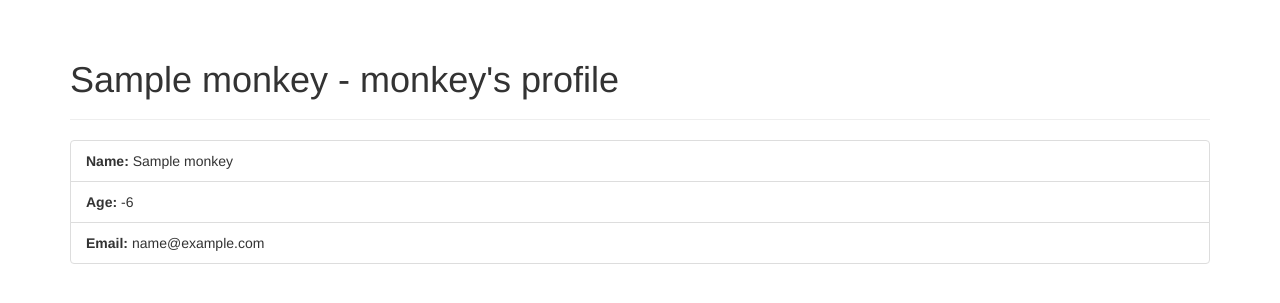
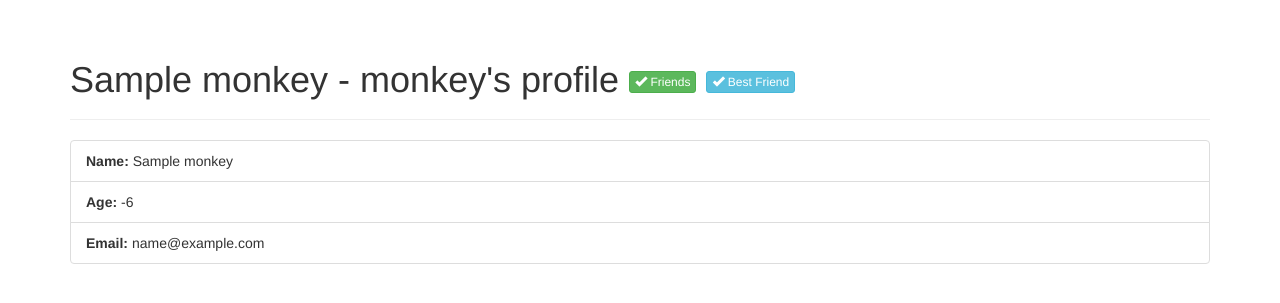
Before and after one commit to timzdevz/fm-flask-app, a Flask app: page /monkey/1 in a window 1280 px wide. Shown: the part 52-355 px from the top of the page. Run offline with Flask 2, Linux system fonts and the light colour scheme; a user stored in the database is signed in; tables that the repository leaves empty hold one stand-in row (values such as "Sample post"); some libraries are stand-ins or nearby versions.

Commit message:
Add "add friend/add best friend" handling functionality

```diff
--- a/app/models.py
+++ b/app/models.py
@@ -20,7 +20,7 @@ class Monkey(UserMixin, db.Model):
     email = db.Column(db.String(64), index=True, unique=True)
     password_hash = db.Column(db.String(128))
     birth_date = db.Column(db.Date())
-    best_friend = db.Column(db.Integer)
+    best_friend_id = db.Column(db.Integer)
 
     friended = db.relationship('Monkey',
                                 secondary=Friendship.__tablename__,
@@ -28,10 +28,14 @@ class Monkey(UserMixin, db.Model):
                                 secondaryjoin=Friendship.monkey_2 == id,
                                 backref=db.backref('friends', lazy='dynamic'),
                                 lazy='dynamic')
-
     @property
     def friends_total(self):
         return self.friends.count() + self.friended.count()
+
+    @property
+    def best_friend(self):
+        if self.has_best_friend():
+            return Monkey.query.get(self.best_friend_id)
 
     @property
     def age(self):
@@ -48,9 +52,32 @@ class Monkey(UserMixin, db.Model):
     def verify_password(self, password):
         return check_password_hash(self.password_hash, password)
 
-    def add_friend(self, monkey):
-        if monkey in self.friends:
-            raise ValueError("Friendship allready exits")
+    def add_friend(self, monkey_friend):
+        if self.has_friend(monkey_friend):
+            raise ValueError('Cannot add friend: friend already exists')
+
+        self.friends.append(monkey_friend)
+        self.save()
+
+    def add_best_friend(self, monkey_friend):
+        if self.has_best_friend():
+            raise ValueError('Cannot add best friend: best friend already exists')
+
+        self.best_friend_id = monkey_friend.id
+        self.save()
+
+    def has_friend(self, monkey_friend):
+        return monkey_friend in (self.friends.filter_by(id=monkey_friend.id).first(), \
+                                self.friended.filter_by(id=monkey_friend.id).first())
+
+    def has_best_friend(self):
+        return self.best_friend_id is not None
+
+    def is_best_friend(self, monkey_friend):
+        return monkey_friend.id == self.best_friend_id
+
+    def save(self):
+        db.session.add(self)
 
     def __repr__(self):
         return '<Monkey {} {}>'.format(self.id, self.email)
--- a/app/templates/monkey.html
+++ b/app/templates/monkey.html
@@ -4,7 +4,20 @@
 {% block title %}{{ super() }} - {{ monkey.name }} profile page{% endblock %}
 
 {% block page_content %}
-<div class="page-header"><h1>{{ monkey.name }} - monkey's profile</h1></div>
+<div class="page-header">
+	<h1>{{ monkey.name }} - monkey's profile
+	{%- if current_user.has_friend(monkey) %}
+		{% set monkey_is_friend = true %}
+		<button type="button" class="btn btn-xs btn-success"><span class="glyphicon glyphicon-ok"></span>
+		Friends</button>
+		{% if current_user.is_best_friend(monkey) %}
+			{% set monkey_is_best_friend = true %}
+			<button type="button" class="btn btn-xs btn-info"><span class="glyphicon glyphicon-ok"></span>
+			Best Friend</button>
+		{% endif %}
+	{% endif -%}
+	</h1>
+</div>
 <ul class="list-group">
     <li class="list-group-item">
     	<strong>Name:</strong> {{ monkey.name }}
@@ -16,4 +29,10 @@
     	<strong>Email:</strong> {{ monkey.email }}
     </li>
 </ul>
+
+{% if not monkey_is_friend and monkey != current_user %}
+	<a href="{{ url_for('add_friend', id=monkey.id) }}" class="btn btn-primary">Add friend</a>
+{% elif not (current_user.has_best_friend() or monkey_is_best_friend) %}
+	<a href="{{ url_for('add_friend', id=monkey.id, best_friend='true') }}" class="btn btn-primary">Add as best friend</a>
+{% endif %}
 {% endblock %}
--- a/app/templates/monkeys.html
+++ b/app/templates/monkeys.html
@@ -16,7 +16,7 @@
 	<tr>
 		<td><a href="{{ url_for('profile', id=monkey.id) }}">{{ monkey.name }}</a></td>
 		<td>{{ monkey.friends_total }}</td>
-		<td>{{ monkey.best_friend }}</td>
+		<td>{{ monkey.best_friend.name }}</td>
 	</tr>
 	{% endfor %}
 </table>
--- a/app/views.py
+++ b/app/views.py
@@ -34,7 +34,6 @@ def register():
             birth_date=form.birth_date.data)
 
         db.session.add(monkey)
-        db.session.commit()
 
         flash('You have successfully registered! You can login now', 'success')
         return redirect(url_for('index'))
@@ -50,10 +49,7 @@ def monkeys():
 @app.route('/monkey/<int:id>')
 @login_required
 def profile(id):
-    monkey = Monkey.query.filter_by(id=id).first()
-    if monkey is None:
-        abort(404)
-
+    monkey = Monkey.query.filter_by(id=id).first_or_404()
     return render_template('monkey.html', monkey=monkey)
 
 @app.route('/edit-profile', methods=['GET', 'POST'])
@@ -64,8 +60,7 @@ def edit_profile():
     if request.method == 'POST':
         if form.validate_on_submit():
             form.populate_obj(monkey)
-            db.session.add(monkey)
-            db.session.commit()
+            monkey.save()
             flash('Your profile has been successfully updated', 'success')
     else:
         form.populate_form()
@@ -79,8 +74,7 @@ def change_password():
     form = ChangePasswordForm(monkey)
     if form.validate_on_submit():
         monkey.password = form.password.data
-        db.session.add(monkey)
-        db.session.commit()
+        monkey.save()
         flash('Your password has been successfully changed', 'success')
 
     return render_template('change_password.html', form=form)
@@ -92,6 +86,28 @@ def logout():
     flash('You have successfully logged out', 'success')
     return redirect(url_for('index'))
 
+@app.route('/add_friend/<int:id>')
+@login_required
+def add_friend(id):
+    friend_monkey = Monkey.query.filter_by(id=id).first_or_404()
+
+    if current_user.id == friend_monkey.id:
+        flash('You cannot add your self as a friend', 'error')
+        return redirect(url_for('profile', id=id))
+
+    try:
+        if request.args.get('best_friend') == 'true':
+            current_user.add_best_friend(friend_monkey)
+        else:
+            current_user.add_friend(friend_monkey)
+    except ValueError as e:
+        flash(str(e), 'error')
+    else:
+        flash('Friend was successfully added', 'success')
+
+    return redirect(url_for('profile', id=id))
+
+
 @app.errorhandler(404)
 def page_not_found(e):
     return render_template('404.html'), 404
```
Also changed, not shown: migrations/versions/45ec927d56c_.py (added, +28 -0 lines).
